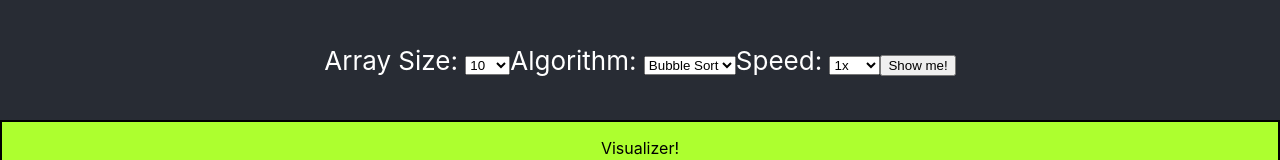
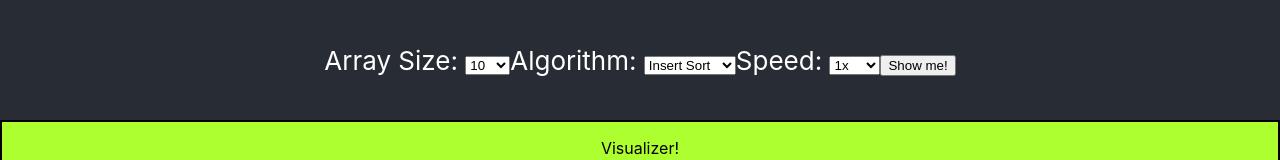
Before and after one commit to alexiusvdt/sorting, a React (Create React App) app in the folder frontend/: page / in a window 1280 px wide. Shown: the top 160 px of the page. Built offline with nearby package versions, Linux system fonts and the light colour scheme; the HTML template or start-up script is replaced by a standard one.

Commit message:
successful insert sorts done

```diff
--- a/frontend/src/components/Navbar.js
+++ b/frontend/src/components/Navbar.js
@@ -4,7 +4,7 @@ import axios from "axios";
 function Navbar() {
   const [sortData, setSortData] = useState(null)
   const [selectedSize, setSelectedSize] = useState(5)
-  const [selectedAlgo, setSelectedAlgo] = useState("bubble")
+  const [selectedAlgo, setSelectedAlgo] = useState("insert")
   const [selectedSpeed, setSelectedSpeed] = useState("std")
 
  /**
@@ -56,7 +56,7 @@ function Navbar() {
         <label>Algorithm: </label>
         <select
           value={selectedAlgo}
-          defaultValue={"bubble"}
+          defaultValue={"insert"}
           onChange={(e) => setSelectedAlgo(e.target.value)}
         >
           <option value={"bubble"}>Bubble Sort</option>
```
Also changed, not shown: 1 other file (tests, documents, lock files or other folders).
